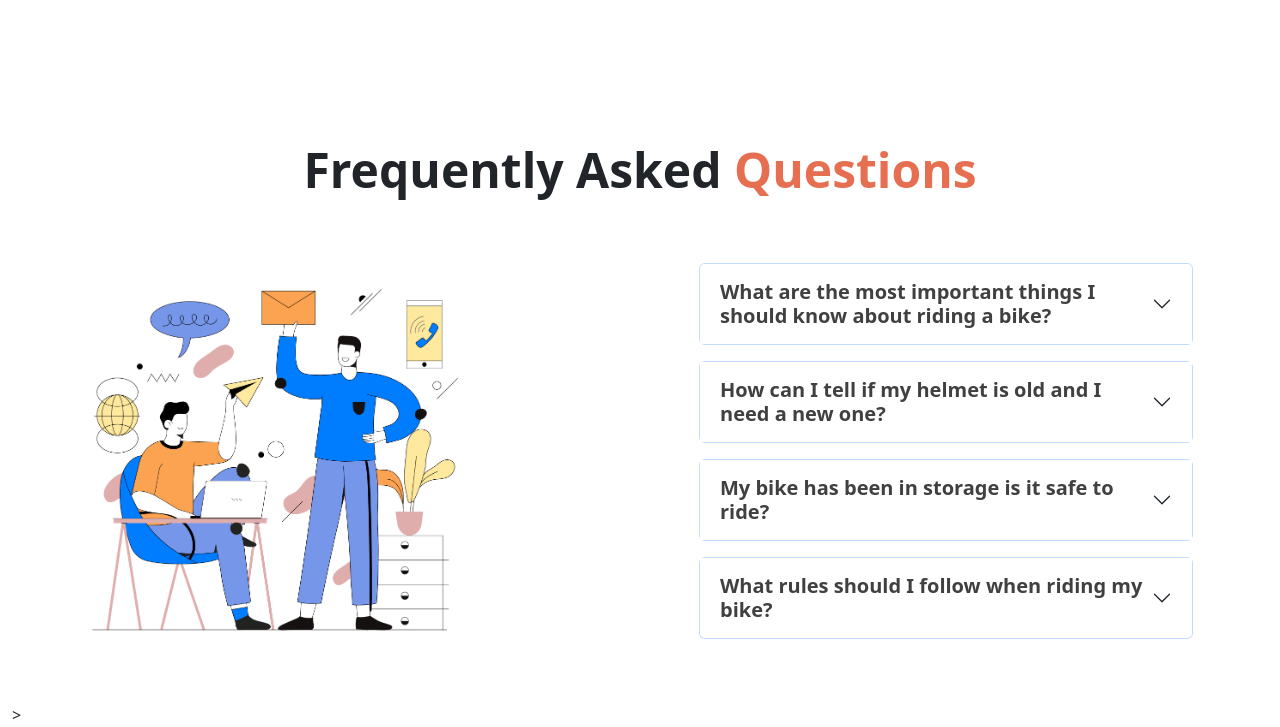
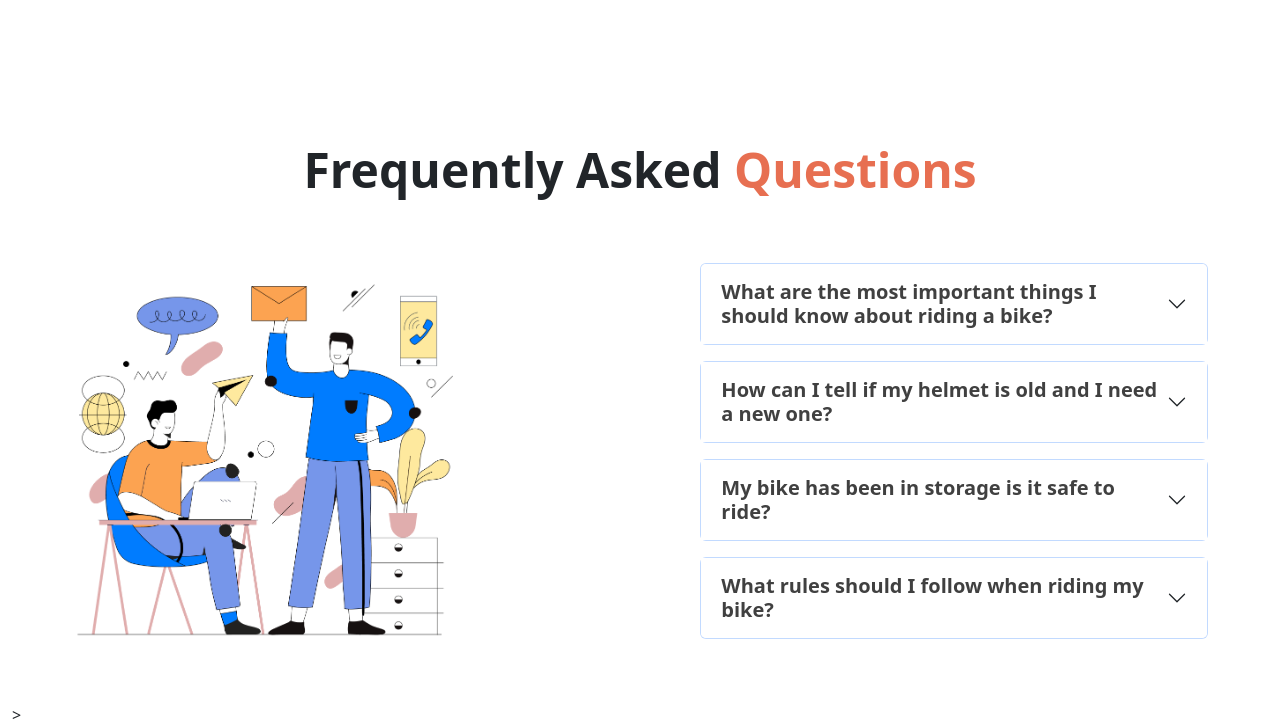
Before and after one commit to mashruf/responsible-bootstrap-2, a plain HTML site: page index.html in a window 1280 px wide. Shown: the part 2671-3398 px from the top of the page. Drawn offline with nearby package versions, Linux system fonts and the light colour scheme.

Commit message:
faq part fixed

```diff
--- a/index.html
+++ b/index.html
@@ -310,7 +310,7 @@
             <h1 class="display-5 fw-semibold text-center my-5 pt-5 pb">Frequently Asked <span
                     class="custom-h1-color-orng">Questions</span></h1>
 
-            <div class="row g-3 justify-content-around align-items-center my-5 px-4">
+            <div class="row g-3 justify-content-around align-items-center my-5 px-2">
                 <div class="col-12 col-lg-5">
                     <img class="w-75" src="images/faq.png" alt="">
                 </div>
```
